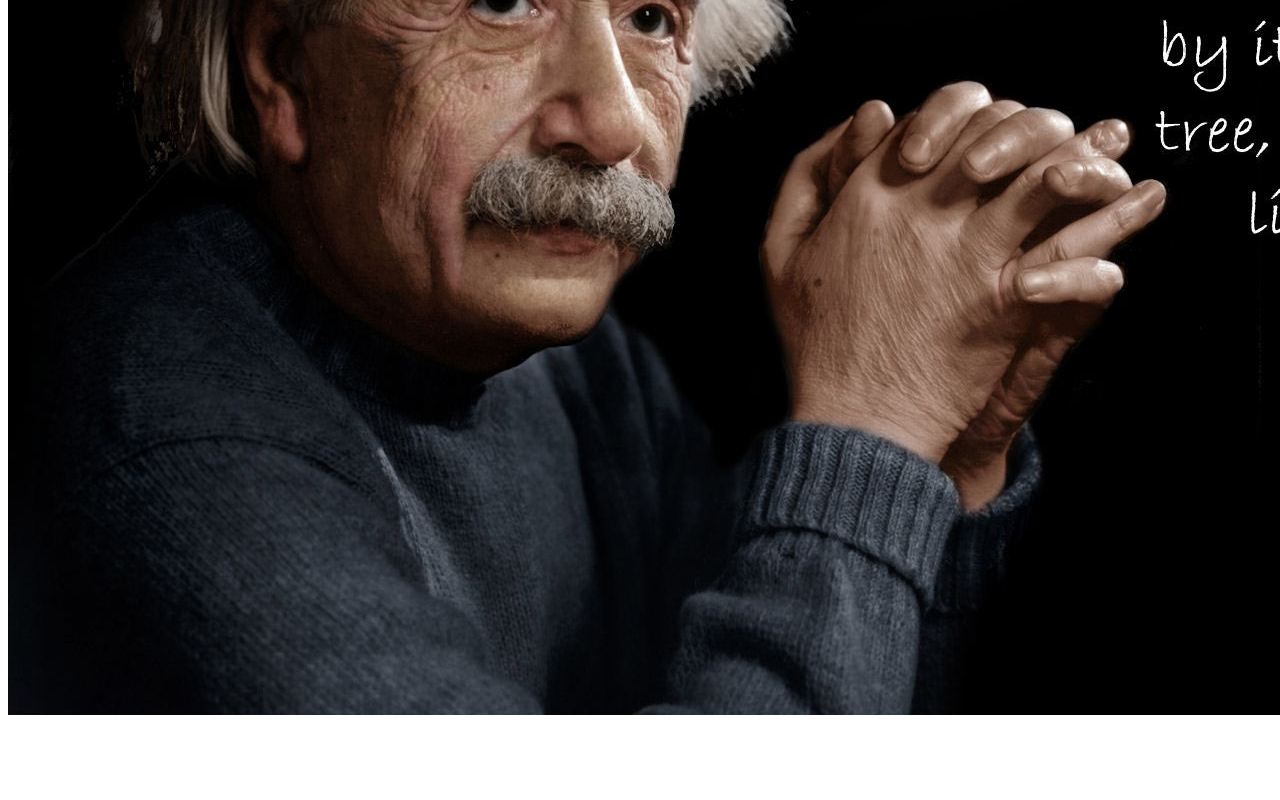
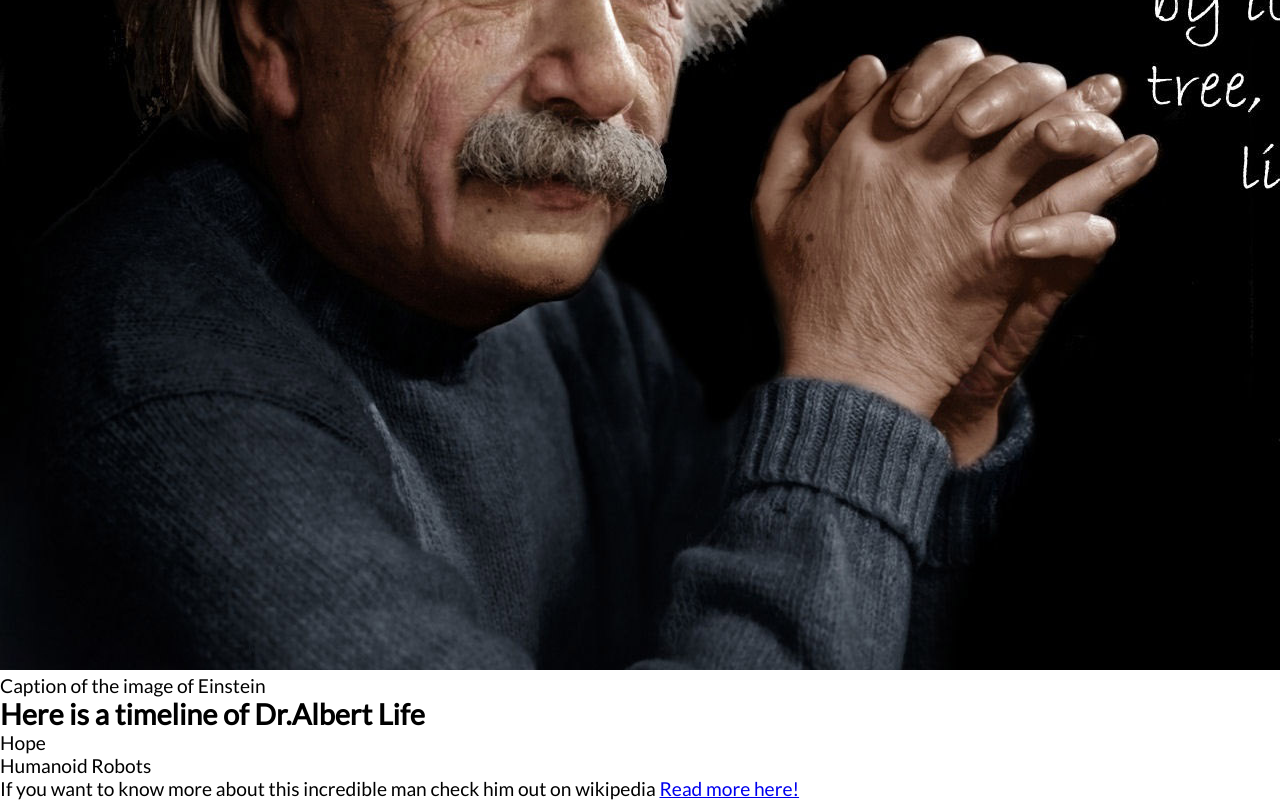
Before and after one commit to danielkpodo/tribute, a plain HTML site: page index.html in a window 1280 px wide. Shown: the part 479-1279 px from the top of the page. Before the commit the page ends 1206 px from the top, so only its background shows below. Drawn offline with Linux system fonts and the light colour scheme; a web font is replaced by a local one.

Commit message:
added google fonts to header

```diff
--- a/index.html
+++ b/index.html
@@ -6,18 +6,33 @@
     <meta name="viewport" content="width=device-width, initial-scale=1.0">
     <meta http-equiv="X-UA-Compatible" content="ie=edge">
     <title>Tribute Page!</title>
+    <link href="https://fonts.googleapis.com/css?family=Patua+One&display=swap" rel="stylesheet">
+    <link href="https://fonts.googleapis.com/css?family=Lato&display=swap" rel="stylesheet">
     <link rel="stylesheet" href="./main.css">
 </head>
 
 <body>
     <div id="main">
-        <div id="header">
+        <header id="header">
             <h1 id="title">Albert Einstein</h1>
             <p>A man with super intelligence like no other</p>
-        </div>
+        </header>
         <div id="img-div">
             <img src="./images/einstein.jpg" alt="Albert Einstein" id="image">
+            <p id="img-caption">Caption of the image of Einstein</p>
         </div>
+        <section id="tribute-info">
+            <h2>Here is a timeline of Dr.Albert Life</h2>
+            <dl>
+                <dt>Hope</dt>
+                <dd>Humanoid Robots</dd>
+            </dl>
+        </section>
+        <footer>
+            <p>If you want to know more about this incredible man check him out on wikipedia
+                <a href="#" id="tribute-link" target="_blank">Read more here!</a>
+            </p>
+        </footer>
     </div>
 </body>
 
--- a/main.css
+++ b/main.css
@@ -0,0 +1,22 @@
+* {
+  margin: 0;
+  padding: 0;
+}
+
+:root {
+  --primary: #ddd;
+  --dark: #333;
+  --light: #fff;
+  --shadow: 0 1px 5px rgba(104, 104, 104, 0.8);
+  --heading-font: "Patua One", cursive;
+  --body-font: "Lato", sans-serif;
+}
+
+html {
+  box-sizing: border-box;
+}
+
+body {
+  font-size: 120%;
+  font-family: var(--body-font);
+}
```
